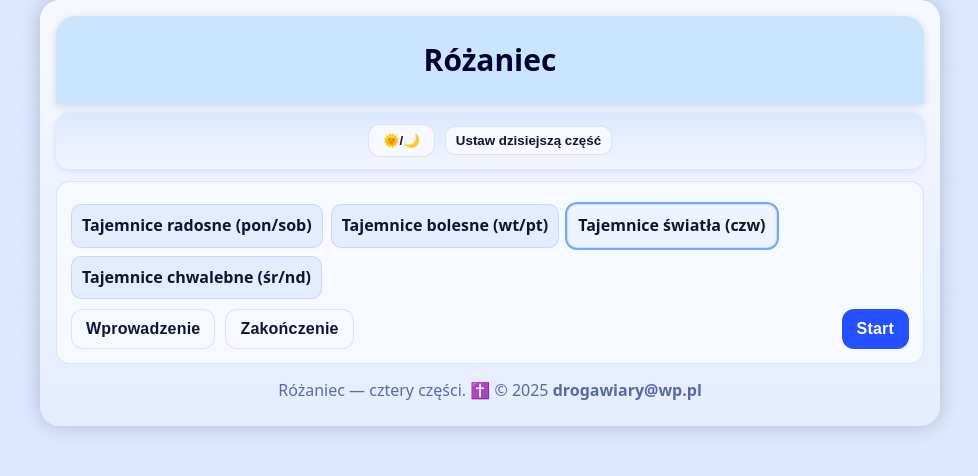
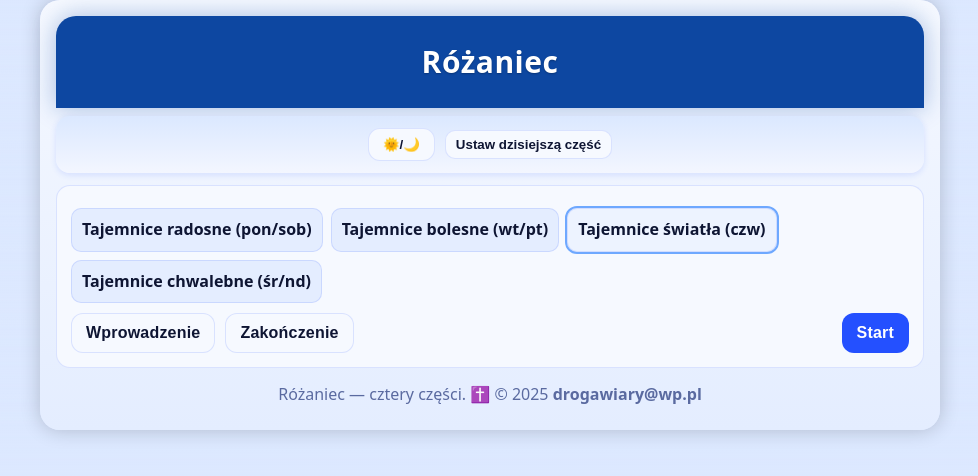
Before and after one commit to drogawiary/RC-demo, a plain HTML site: page index.html in a window 1280 px wide. Shown: the whole page, without its empty margins (150-1128 px from the left). Drawn offline with Linux system fonts and the light colour scheme.

Commit message:
Update index.html

```diff
--- a/index.html
+++ b/index.html
@@ -17,7 +17,18 @@ body{font:16px/1.6 system-ui,-apple-system,Segoe UI,Roboto,Inter,Helvetica,Arial
 :root{--bg:#dce8ff;--panel:#f6f9ff;--panel-2:#e4edff;--text:#0e1533;--muted:#5a6aa0;--accent:#2450ff;--accent-2:#6ea8ff;--ring:#2450ff22;--soft:#edf3ff}
 .dark{--bg:#0e1633;--panel:#161f3f;--panel-2:#1d2754;--text:#e8edff;--muted:#a7baf0;--accent:#5c82ff;--accent-2:#7faaff;--ring:#6ea8ff33;--soft:#202c5a}
 .wrap{max-width:900px;margin:0 auto;padding:16px;background:linear-gradient(180deg,var(--panel),var(--panel-2));border-radius:20px;box-shadow:0 0 20px #0003}
-header.book{background:#cce5ff;color:#000033;text-align:center;padding:20px;border-radius:20px 20px 0 0;font-size:clamp(22px,4vw,30px);font-weight:800;box-shadow:0 2px 8px #0002}
+header.book {
+  background:#0d47a1; /* głęboki niebieski */
+  color:#ffffff;
+  text-align:center;
+  padding:22px;
+  border-radius:20px 20px 0 0;
+  font-size:clamp(22px,4vw,30px);
+  font-weight:800;
+  letter-spacing:0.5px;
+  box-shadow:0 0 25px #0d47a155; /* delikatna poświata */
+  text-shadow:0 1px 2px rgba(0,0,0,0.25);
+}
 header.book+.topbar{display:flex;justify-content:center;gap:10px;flex-wrap:wrap;margin-top:8px;align-items:center}
 .topbar{background:linear-gradient(180deg,#dbe8ff 0%,#f3f6ff 100%);border-radius:14px;padding:12px 16px;box-shadow:0 2px 6px #2450ff22}
 .dark .topbar{background:linear-gradient(180deg,#131833 0%,#0a0d1e 100%);box-shadow:0 0 10px #4f7fff55}
```
